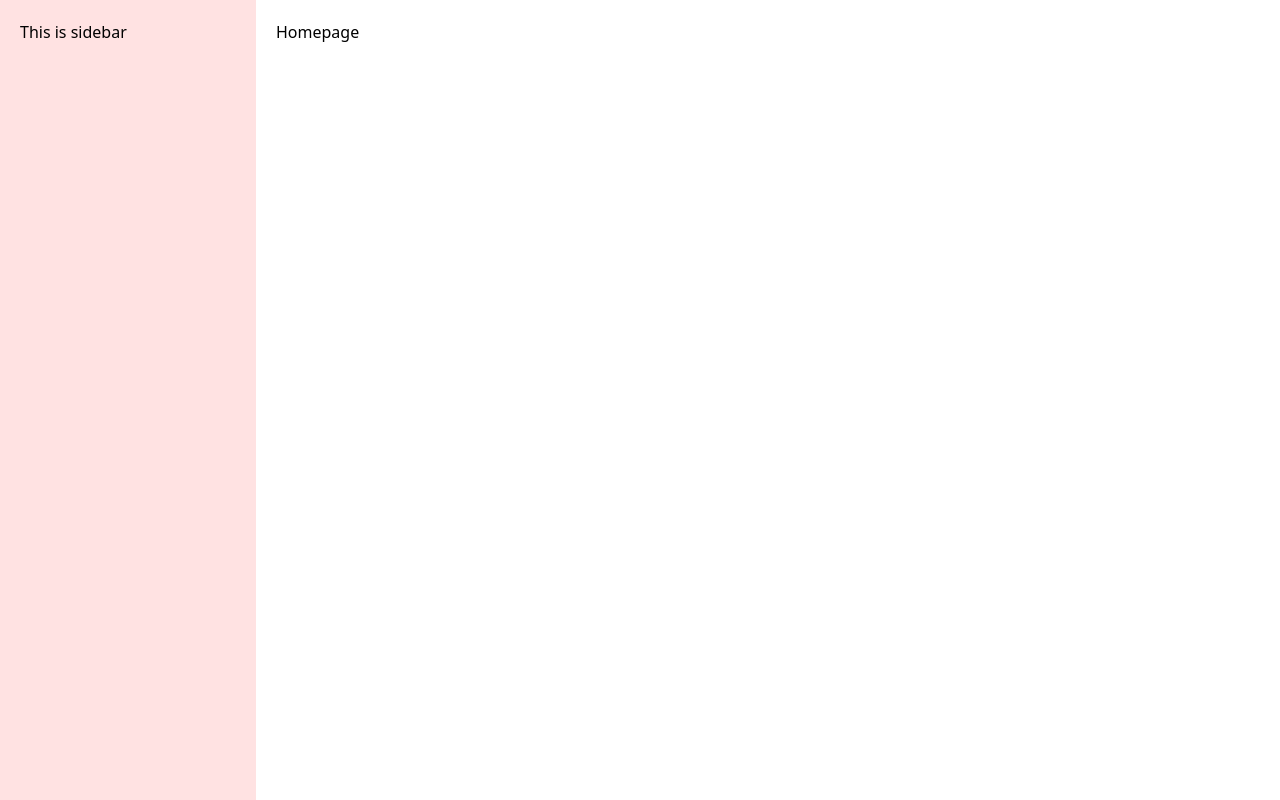
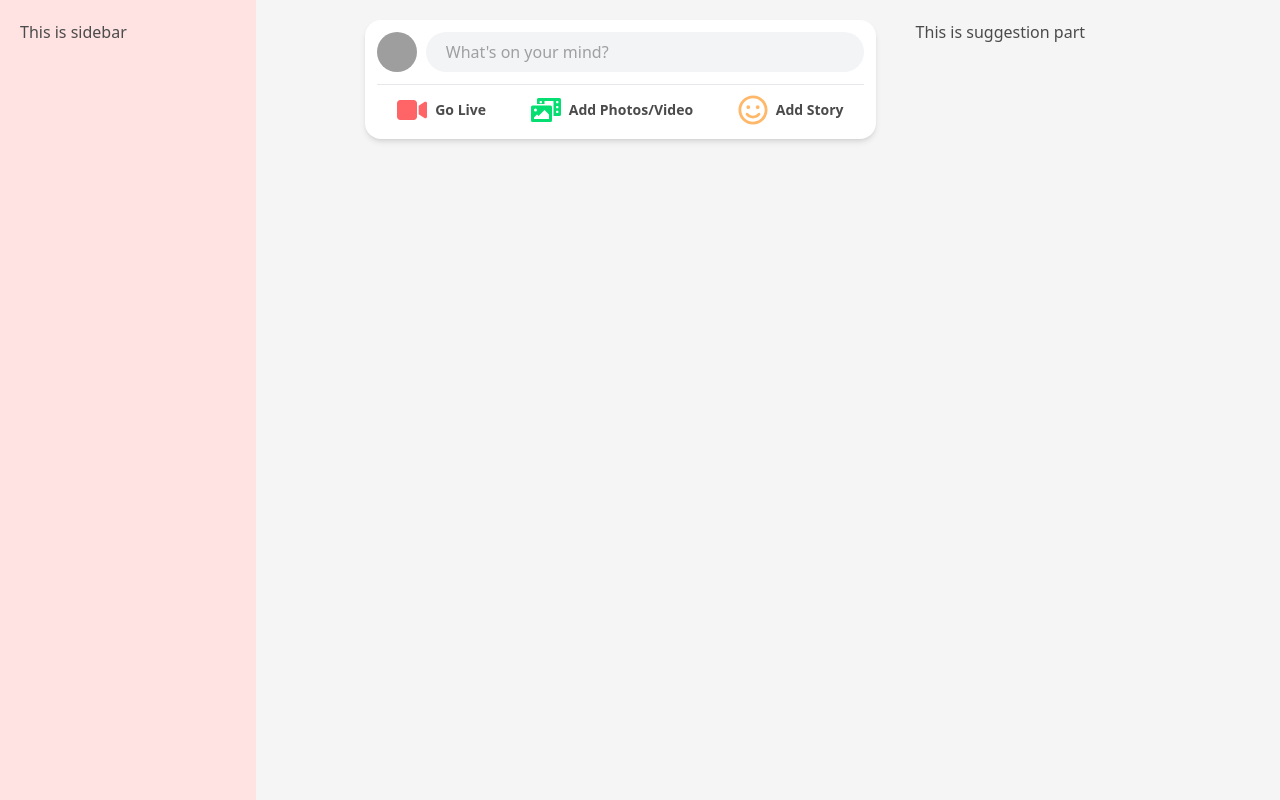
Before and after one commit to ZakariaZack98/Awaaz, a React (Vite) app: page / in a window 1280 px wide. Built offline with nearby package versions, Linux system fonts and the light colour scheme; grey boxes are pictures that could not be loaded.

Commit message:
post creation label done, data-structure corrected

```diff
--- a/guidelines/data_structure.js
+++ b/guidelines/data_structure.js
@@ -21,7 +21,7 @@ userObject = {
 //* FLAT OBJECT TO STORE ALL POSTS ====================
 allPosts = {
   postId: {
-    id: postId,
+    id: auth.currentUser.uid + Date.now(),
     timeStamp: Date.now(),
     posterId: auth.currentUser.uid,
     posterName: currentUser.displayName, //? denormalized name
@@ -50,7 +50,7 @@ postMetaData = {
 //* FLAT OBJECT TO STORE ALL COMMENTS ================
 allComments = {
   commentId: {
-    id: commentId,
+    id: auth.currentUser.uid + Date.now(),
     timeStamp: Date.now(),
     createdAt: GetTimeNow(),
     postId: "postId", //? link back to post
@@ -70,7 +70,7 @@ allComments = {
 //* FLAT OBJECT TO STORE ALL REPLIES ==================
 allReplies = {
   replyId: {
-    id: replyId,
+    id: auth.currentUser.uid + Date.now(),
     timeStamp: Date.now(),
     createdAt: GetTimeNow(),
     commentId: "commentId", //? link back to comment
@@ -86,7 +86,7 @@ allReplies = {
 //* FLAT OBJECT TO STORE STORIES ======================
 allStories = {
   storyId: {
-    id: storyId,
+    id: auth.currentUser.uid + Date.now(),
     timeStamp: Date.now(),
     posterId: auth.currentUser.uid,
     posterName: currentUser.displayName,
@@ -107,6 +107,7 @@ allStories = {
 //* FLAT OBJECT TO STORE NOTIFICATIONS ===============
 notifications = {
   notificationId: {
+    id: this.toUserId + Date.now(), //? receiver's id + timestamp
     type: "like", //? or "comment", "follow", etc.
     postId: "postId",
     fromUserId: "userId",
--- /dev/null
+++ b/src/components/home/PostCreationLabel.jsx
@@ -0,0 +1,39 @@
+import React from "react";
+import { _ } from "../../lib/lib";
+
+const PostCreationLabel = () => {
+  const iconsAndLabels = _.postCreationIconsAndLabels;
+  return (
+    <div className="flex flex-col p-3 rounded-2xl shadow-md bg-white">
+      <div className="top flex items-center justify-between gap-x-2 pb-3 border-b border-gray-200">
+        <picture className="w-10 h-10">
+          <img
+            src={
+              //* currentUser.profile_picture
+              null ||
+              "https://e7.pngegg.com/pngimages/799/987/png-clipart-computer-icons-avatar-icon-design-avatar-heroes-computer-wallpaper.png"
+            }
+            className="w-10 h-10 rounded-full object-cover object-center"
+          />
+        </picture>
+        <input
+          type="text"
+          placeholder={`What's on your mind?`}
+          className="px-5 py-2 rounded-3xl focus:outline-0 bg-gray-100 w-9/10"
+        />
+      </div>
+      <div className="bottom flex justify-between items-center px-3 pt-2 text-mainfontColor">
+        {iconsAndLabels?.map((item) => (
+          <div className="flex items-center gap-x-2 cursor-pointer hover:bg-gray-100 duration-200 rounded-md px-2 py-0.5">
+            <span className={`text-3xl ${item.colorClass}`} >
+              <item.icon />
+            </span>
+            <p className="font-semibold text-sm">{item.label}</p>
+          </div>
+        ))}
+      </div>
+    </div>
+  );
+};
+
+export default PostCreationLabel;
--- a/src/index.css
+++ b/src/index.css
@@ -1 +1,9 @@
 @import "tailwindcss";
+
+:root {
+  --mainFontColor: rgb(75, 75, 75);
+}
+
+@theme {
+  --color-mainfontColor: var(--mainFontColor);
+}
--- /dev/null
+++ b/src/lib/lib.js
@@ -0,0 +1,22 @@
+import { FaPhotoVideo, FaRegSmile } from "react-icons/fa";
+import { FaVideo } from "react-icons/fa6";
+
+export const _ = {};
+
+_.postCreationIconsAndLabels = [
+  {
+    label: "Go Live",
+    colorClass: 'text-red-400',
+    icon: FaVideo
+  },
+  {
+    label: "Add Photos/Video",
+    colorClass: 'text-green-400',
+    icon: FaPhotoVideo
+  },
+  {
+    label: "Add Story",
+    colorClass: 'text-orange-300',
+    icon: FaRegSmile
+  },
+]
--- a/src/pages/CommonLayout.jsx
+++ b/src/pages/CommonLayout.jsx
@@ -4,9 +4,9 @@ import { Outlet } from 'react-router-dom'
 
 const CommonLayout = () => {
   return (
-    <div className='flex w-screen h-screen'>
+    <div className='flex w-screen h-screen text-mainfontColor'>
       <Sidebar/>
-      <div className="w-4/5 p-5">
+      <div className="w-4/5 p-5 bg-[whitesmoke]">
         <Outlet/>
       </div>
     </div>
--- a/src/pages/Home/index.jsx
+++ b/src/pages/Home/index.jsx
@@ -1,9 +1,15 @@
 import React from 'react'
+import PostCreationLabel from '../../components/home/PostCreationLabel'
 
 const Index = () => {
   return (
-    <div>
-      Homepage
+    <div className='flex w-9/10 mx-auto '>
+      <div className="feed w-2/3 px-10 ">
+        <PostCreationLabel/>
+      </div>
+      <div className="people w-1/3">
+        <p>This is suggestion part</p>
+      </div>
     </div>
   )
 }
```
